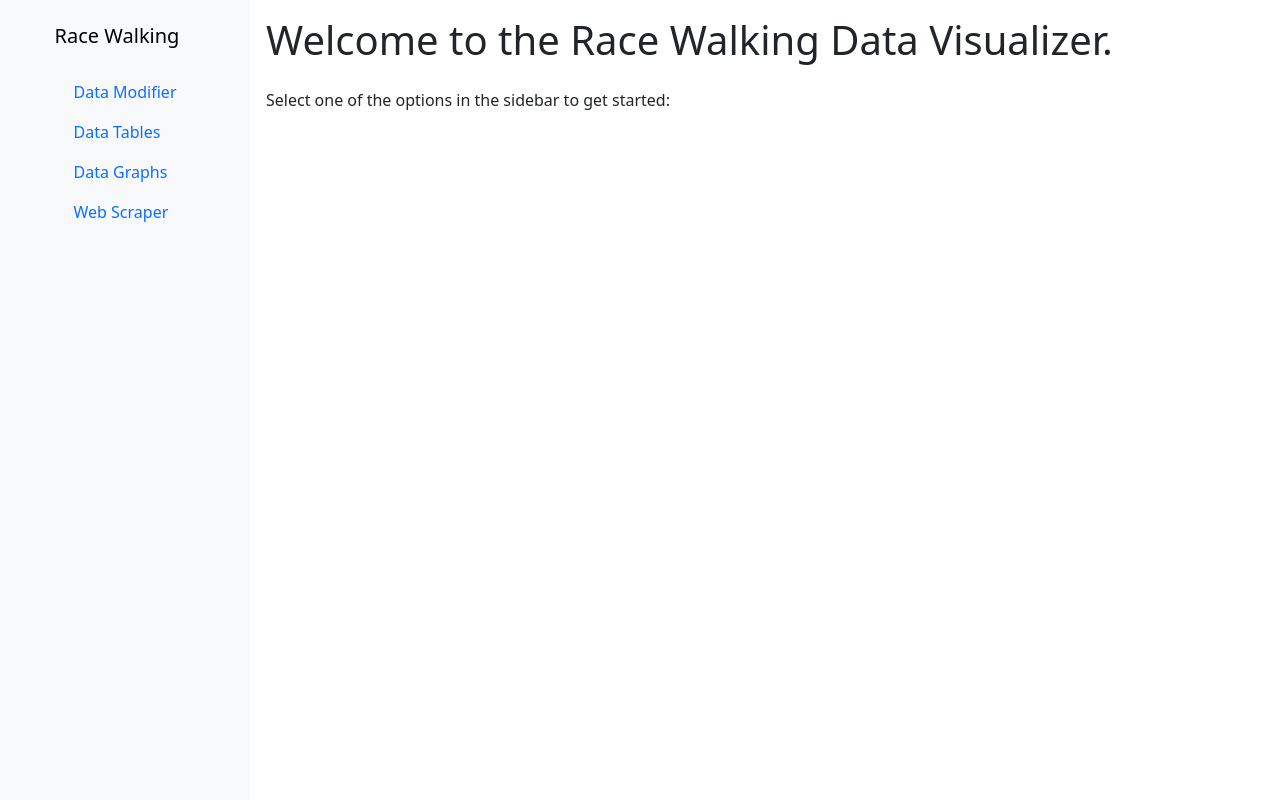
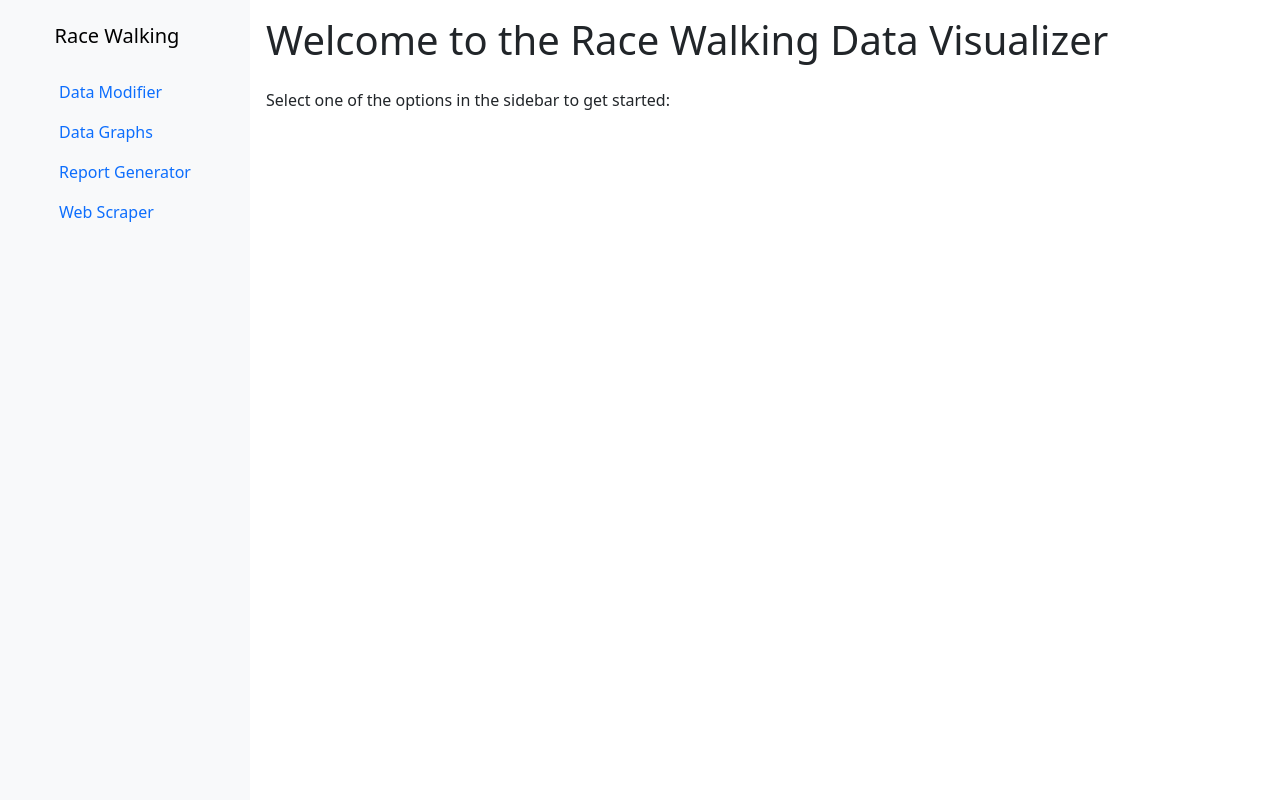
Before and after one commit to Ehc1000/Race-Walking-Data-Visualization, a Flask app: page / in a window 1280 px wide. Run offline with Flask 3, Linux system fonts and the light colour scheme; some libraries are stand-ins or nearby versions.

Commit message:
main menu fix and nav bar fix

```diff
--- a/data.py
+++ b/data.py
@@ -10,7 +10,8 @@ def data():
     with sql.connect(db_file) as conn:
         cursor = conn.cursor()
         cursor.execute("SELECT name FROM sqlite_master WHERE type='table';")
-        tables = [table[0] for table in cursor.fetchall()]
+        tables = [table[0] for table in cursor.fetchall() if ('Old' not in table[0]) and ('Backup' not in table[0])]
+        tables.sort()
     return render_template("db_view.html", tables=tables)
 
 
--- a/templates/base.html
+++ b/templates/base.html
@@ -43,13 +43,13 @@
                 </a>
             </li>
             <li>
-                <a href="/tables" class="nav-link {% if request.path == '/tables' %}active{% endif %}">
-                    Data Tables
+                <a href="/graphs/race/1" class="nav-link {% if request.path == '/graphs/race/1' %}active{% endif %}">
+                    Data Graphs
                 </a>
             </li>
             <li>
-                <a href="/graphs/race/1" class="nav-link {% if request.path == '/graphs/race/1' %}active{% endif %}">
-                    Data Graphs
+                <a href="/tables" class="nav-link {% if request.path == '/tables' %}active{% endif %}">
+                    Report Generator
                 </a>
             </li>
             <li>
--- a/templates/index.html
+++ b/templates/index.html
@@ -3,6 +3,6 @@
 {% block title %}Race Walking Data Visualizer{% endblock %}
 
 {% block content %}
-    <h1 class="mb-4">Welcome to the Race Walking Data Visualizer.</h1>
+    <h1 class="mb-4">Welcome to the Race Walking Data Visualizer</h1>
     <p>Select one of the options in the sidebar to get started:</p>
 {% endblock %}
```
